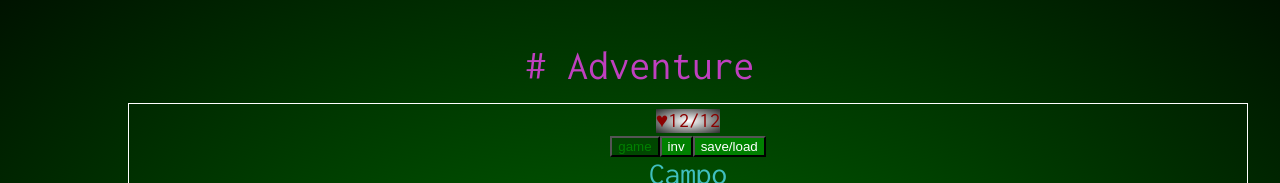
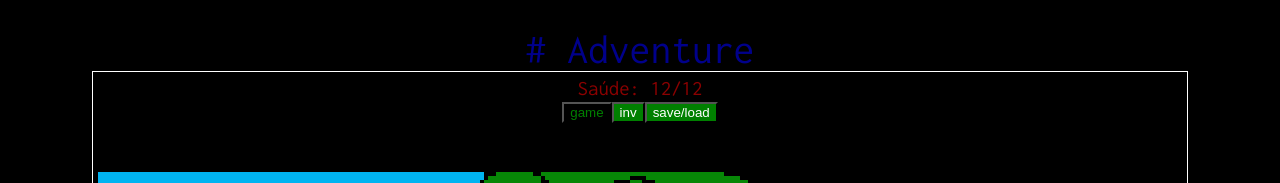
Before and after one commit to Rafael-Dev-21/advent, a Vue app: page / in a window 1280 px wide. Shown: the top 183 px of the page. Built offline with nearby package versions, Linux system fonts and the light colour scheme; no server answers.

Commit message:
Simpificando estilos

```diff
--- a/index.html
+++ b/index.html
@@ -1,5 +1,6 @@
 <!DOCTYPE html>
 <html lang="pt-BR">
+
 <head>
   <meta charset="UTF-8">
   <meta name="viewport" content="width=device-width, initial-scale=1.0">
@@ -14,8 +15,10 @@
   <meta name="msapplication-TileColor" content="#00aba9">
   <meta name="theme-color" content="#ffffff">
 </head>
+
 <body>
   <div id="app"></div>
   <script type="module" src="/src/main.ts"></script>
 </body>
+
 </html>
--- a/src/App.vue
+++ b/src/App.vue
@@ -26,7 +26,7 @@ let testHowl = new Howl({
   </header>
   <main id="page">
     <div>
-      <p class="health">{{ game.player.health }}/{{ game.player.maxHealth }}</p>
+      <p class="health">Saúde: {{ game.player.health }}/{{ game.player.maxHealth }}</p>
     </div>
     <button
       v-for="state: string in states"
@@ -45,19 +45,18 @@ let testHowl = new Howl({
 
 <style scoped>
 #title {
-  color: hsl(300, 50%, 50%);
-  margin: 1rem auto;
+  color: darkblue;
+  margin: 0 auto;
 }
 
 #page {
-  color: hsl(180, 50%, 50%);
+  color: black;
   border: 1px solid white;
-  margin: 5px auto;
+  margin: 0 auto;
   padding: 5px;
   overflow: hidden;
-  width: calc(90vw - 2rem);
-  min-height: 480px;
-  max-height: 4096px;
+  width: calc(100% - 3.5rem);
+  height: calc(100% - 3.5rem);
 }
 
 .clickable {
@@ -76,12 +75,7 @@ button.clickable.unselected {
 
 .health {
   color: darkred;
-  background: radial-gradient(white 1px, black 120%);
   display: inline-block;
   margin-inline: auto;
 }
-
-.health:before {
-  content: "♥";
-}
 </style>
--- a/src/assets/main.css
+++ b/src/assets/main.css
@@ -7,36 +7,12 @@ body {
     1.3rem Inconsolata,
     monospace;
   background-color: black;
-  background-image: radial-gradient(rgba(0, 150, 0, 0.75), black 120%);
-  pointer-events: none;
   padding: 1.7rem;
 }
 
-body::after {
-  content: "";
-  position: absolute;
-  top: 0;
-  left: 0;
-  width: 100vw;
-  height: 100vh;
-  background: repeating-linear-gradient(
-    0deg,
-    rgba(black, 0.15),
-    rgba(black, 0.15) 1rem,
-    transparent 1rem,
-    transparent 2rem
-  );
-}
-
 #app {
-  width: 80vw;
-  height: 80vh;
+  width: 90vw;
+  height: 90vh;
   margin: 0 auto;
   text-align: center;
 }
-
-@media (max-width: 600px) {
-  body {
-    background-image: radial-gradient(hsl(0, 50%, 50%), black 120%);
-  }
-}
```
Lines whose indentation alone changed are shown as unchanged.
